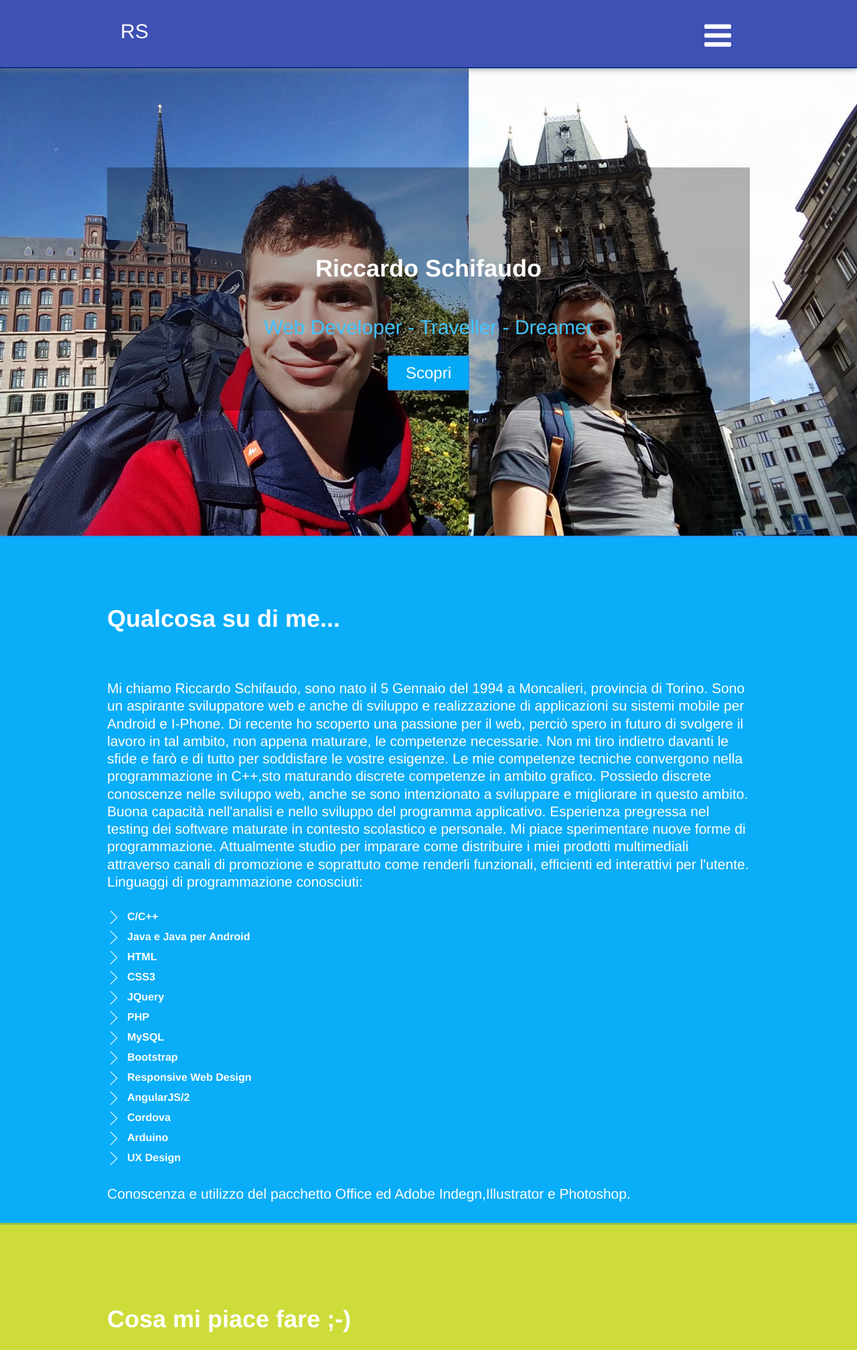
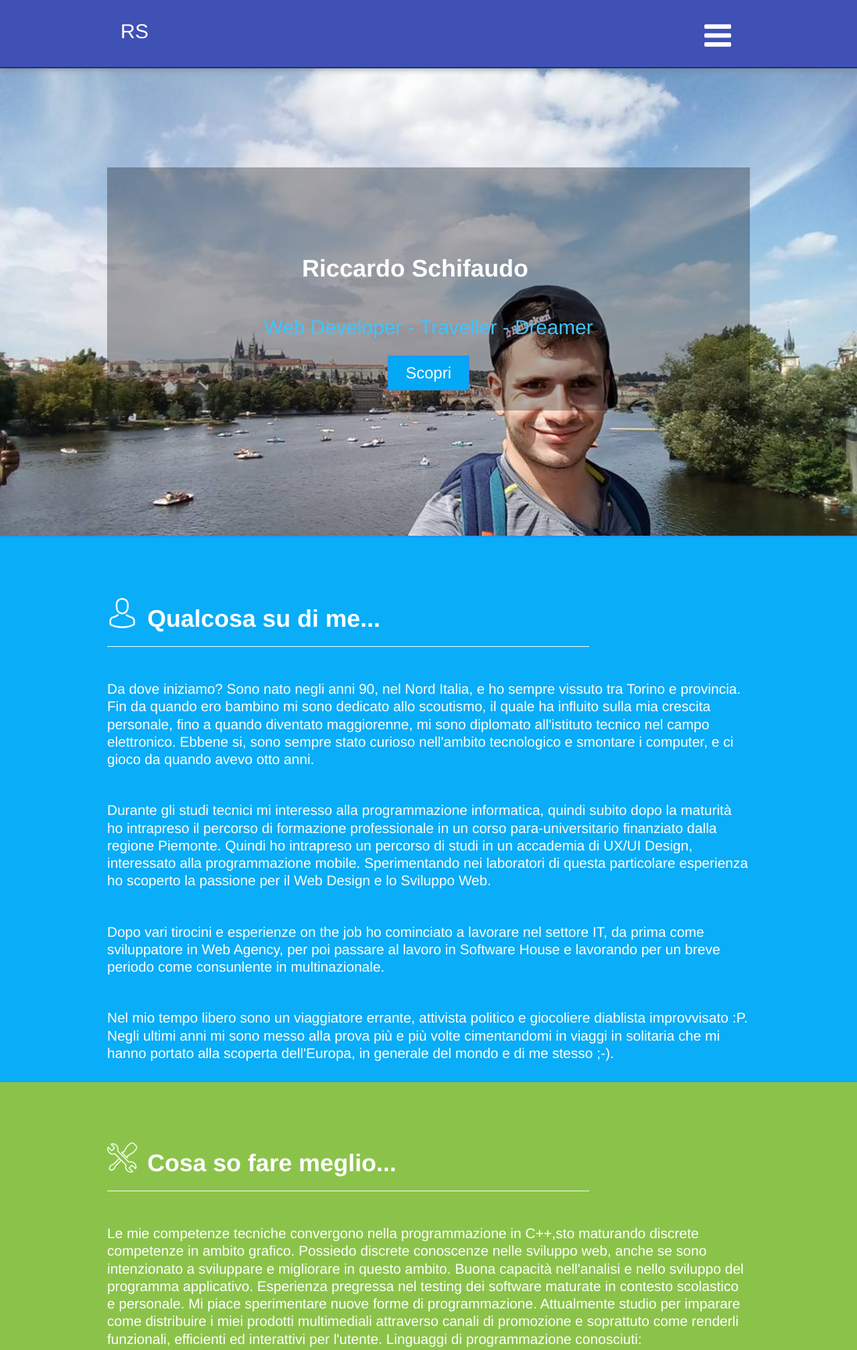
Before and after one commit to RiccardoSchifaudo94/schiri_site, a PHP site: page / in a window 1280 px wide. Shown: the top 2016 px of the page at 67% size. Run offline with PHP 8.4, Linux system fonts and the light colour scheme.

Commit message:
sezione about e skills

```diff
--- a/css/media.css
+++ b/css/media.css
@@ -35,6 +35,9 @@
 	.schiri_container{
 		max-width: 300px;
 	}
+	.schiri_container h1 img {
+		display:block;
+	}
 	.schiri_line_white{
 		display:none;
 	}
--- a/css/style.css
+++ b/css/style.css
@@ -99,6 +99,14 @@ body {
 	margin-bottom: 30px;
 	font-size: 36px;
 	padding-bottom: 20px;
+	border-bottom: 1px solid #fff;
+	max-width: 75%;
+}
+.schiri_container h1 img {
+    max-width: 45px;
+    margin-right: 15px;
+    float: left;
+    margin-top: -10px;
 }
 .schiri_content p{
 	padding:20px 0px 30px;
@@ -115,16 +123,15 @@ body {
 	margin-right:10px;
 }
 .schiri_bkg_1{
-	background-image: url(../img/riccardo.jpg),url("../img/riccardo2.jpg");
-	background-repeat: no-repeat;
-	background-position: center left, center right;
-	background-size: contain;
+	background-image: url(../img/riccardo3.jpg);
+	background-size: cover;
 	-webkit-mask-image: -webkit-gradient(linear, left 90%, left bottom, from(#ffffff), to(#ffffff));
 	background-attachment: fixed;
+	height: 100%;
 	max-height: 400px;
-	height: 100%;
 	margin-top: 100px;
 	padding: 150px 20px;
+	background-repeat: no-repeat;
 }
 .schiri_footer{
 	background-color: #323334;
@@ -170,6 +177,12 @@ body {
     background-color: rgba(0, 0, 0, 0.3);
     padding: 30px 20px;
 }
+.schiri_welcome_box h1 {
+    width: 100%;
+    border: none;
+    text-align: center;
+    max-width: 880px;
+}
 .schiri_welcome_box h3{
 	margin-bottom:20px;
 	font-size: 36px;
@@ -204,6 +217,9 @@ body {
 	background-color: #CDDC39;
 	border-top: 3px solid #8BC34A;
 }
+.schiri_skills{
+	background-color: #8bc34a;
+}
 .schiri_dashboard_block_container{
 	display: inline-flex;
 	width:100%;
--- a/index.html
+++ b/index.html
@@ -15,8 +15,9 @@
 				<div class="schiri_container">
 					<ul>
 						<li><a href="#home"><img src="img/home.png"><div id="home">Home</div></a></li>
-						<li><a href="#about"><img src="img/home.png"><div id="about">Chi sono</div></a></li>
-						<li><a href="#interests"><img src="img/home.png"><div id="interests">Interessi</div></a></li>
+						<li><a href="#about"><img src="img/avatar.png"><div id="about">Chi sono</div></a></li>
+						<li><a href="#skills"><img src="img/skills.png"><div id="skills">CV</div></a></li>
+						<li><a href="#interests"><img src="img/arte.png"><div id="interests">Interessi</div></a></li>
 						<li><a href="#"><img src="img/home.png"><div id="portfolio">Portfolio</div></a></li>
 						<li><a href="#"><img src="img/home.png"><div id="contacts">Contatti</div></a></li>
 					</ul>
@@ -36,12 +37,33 @@
 		<a name="about"></a>
 		<div class="schiri_content schiri_about">
 			<div class="schiri_container">
-				<h1>Qualcosa su di me...</h1>
+				<h1><img src="img/avatar.png" class="schiri_img_responsive">Qualcosa su di me...</h1>
 				<p>
-					Mi chiamo Riccardo Schifaudo, sono nato il 5 Gennaio del 1994 a Moncalieri, provincia di Torino.
-					Sono un aspirante sviluppatore web e anche di sviluppo e realizzazione di applicazioni su sistemi mobile per Android e I-Phone.
-					Di recente ho scoperto una passione per il web, perciò spero in futuro di svolgere il lavoro in tal ambito, non appena maturare, le competenze necessarie.
-					Non mi tiro indietro davanti le sfide e farò e di tutto per soddisfare le vostre esigenze.
+					Da dove iniziamo? Sono nato negli anni 90, nel Nord Italia, e ho sempre vissuto tra Torino e provincia.
+					Fin da quando ero bambino mi sono dedicato allo scoutismo, il quale ha influito sulla mia crescita personale,
+					fino a quando diventato maggiorenne, mi sono diplomato all'istituto tecnico nel campo elettronico.
+					Ebbene si, sono sempre stato curioso nell'ambito tecnologico e smontare i computer, e ci gioco da quando avevo otto anni.
+				</p>
+				<p>
+					Durante gli studi tecnici mi interesso alla programmazione informatica, quindi subito dopo la maturità ho intrapreso il percorso di formazione professionale in un corso para-universitario finanziato dalla regione Piemonte.
+					Quindi ho intrapreso un percorso di studi in un accademia di UX/UI Design, interessato alla programmazione mobile.
+					Sperimentando nei laboratori di questa particolare esperienza ho scoperto la passione per il Web Design e lo Sviluppo Web.
+				</p>
+				<p>
+					Dopo vari tirocini e esperienze on the job ho cominciato a lavorare nel settore IT, da prima come sviluppatore in Web Agency, per poi passare al lavoro in Software House e lavorando per un breve periodo come consunlente in multinazionale.
+				</p>
+				<p>
+					Nel mio tempo libero sono un viaggiatore errante, attivista politico e giocoliere diablista improvvisato :P.
+					Negli ultimi anni mi sono messo alla prova più e più volte cimentandomi in viaggi in solitaria che mi hanno portato
+					alla scoperta dell'Europa, in generale del mondo e di me stesso ;-).
+				</p>
+			</div>
+		</div>
+		<a name="skills"></a>
+		<div class="schiri_content schiri_skills">
+			<div class="schiri_container">
+				<h1><img src="img/skills.png" class="schiri_img_responsive">Cosa so fare meglio...</h1>
+				<p>
 					Le mie competenze tecniche convergono nella programmazione in C++,sto maturando discrete competenze in ambito grafico. Possiedo discrete conoscenze nelle sviluppo web, anche se sono intenzionato a sviluppare e migliorare in questo ambito.
 					Buona capacità nell'analisi e nello sviluppo del programma applicativo.
 					Esperienza pregressa nel testing dei software maturate in contesto scolastico e personale.
@@ -72,7 +94,7 @@
 		<a name="interests"></a>
 		<div class="schiri_content schiri_interests">
 			<div class="schiri_container">
-				<h1>Cosa mi piace fare ;-)</h1>
+				<h1><img src="img/arte.png" class="schiri_img_responsive">Cosa mi piace fare ;-)</h1>
 				<p>
 					Ho molti interessi, ogni volta che mi capita l'occasione cerco di prendere del tempo per le mie passioni,
 					e in particolare per ...
```
Also changed, not shown: img/arte.png (added), img/avatar.png (added), img/riccardo.jpg, img/riccardo3.jpg (added), img/skills.png (added).
